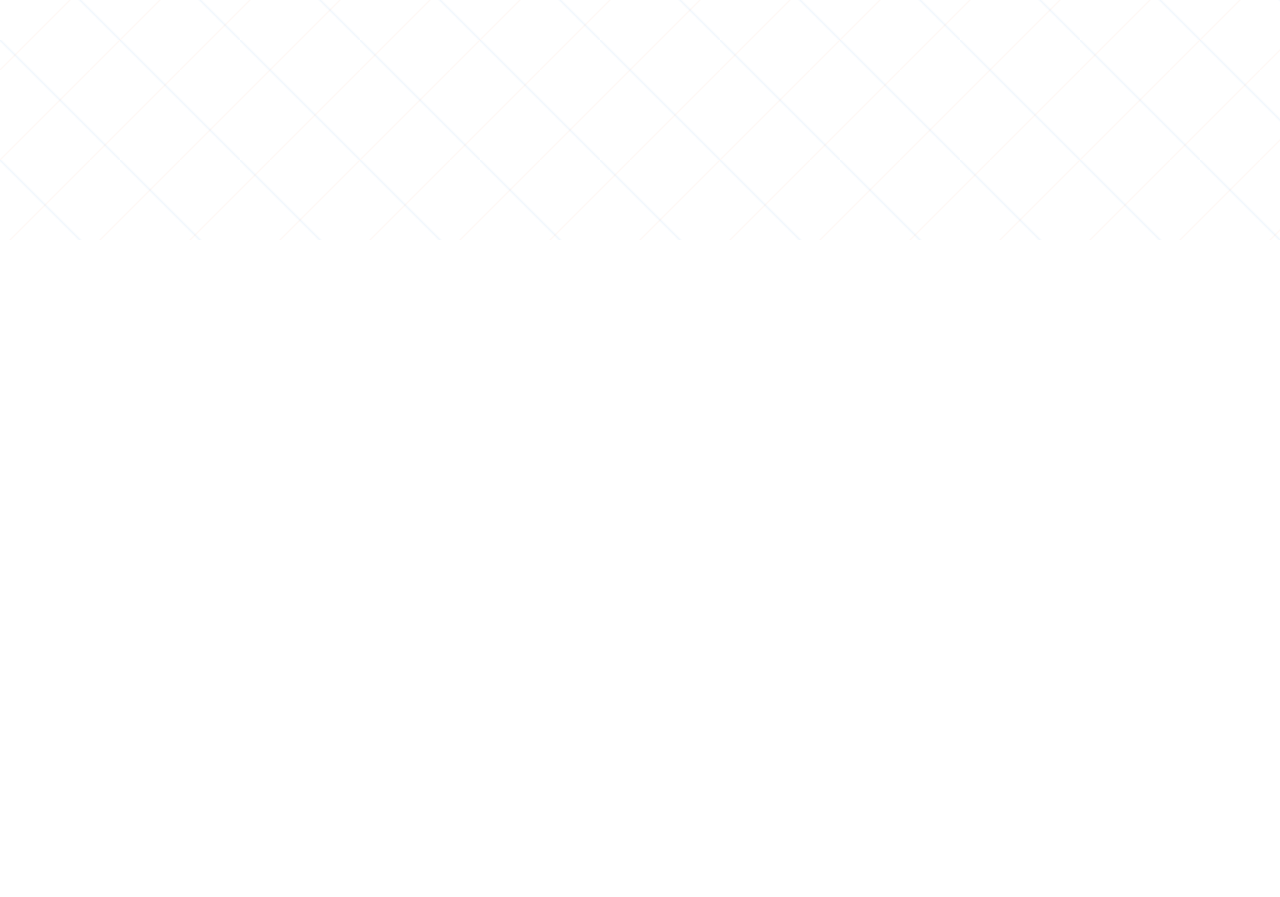
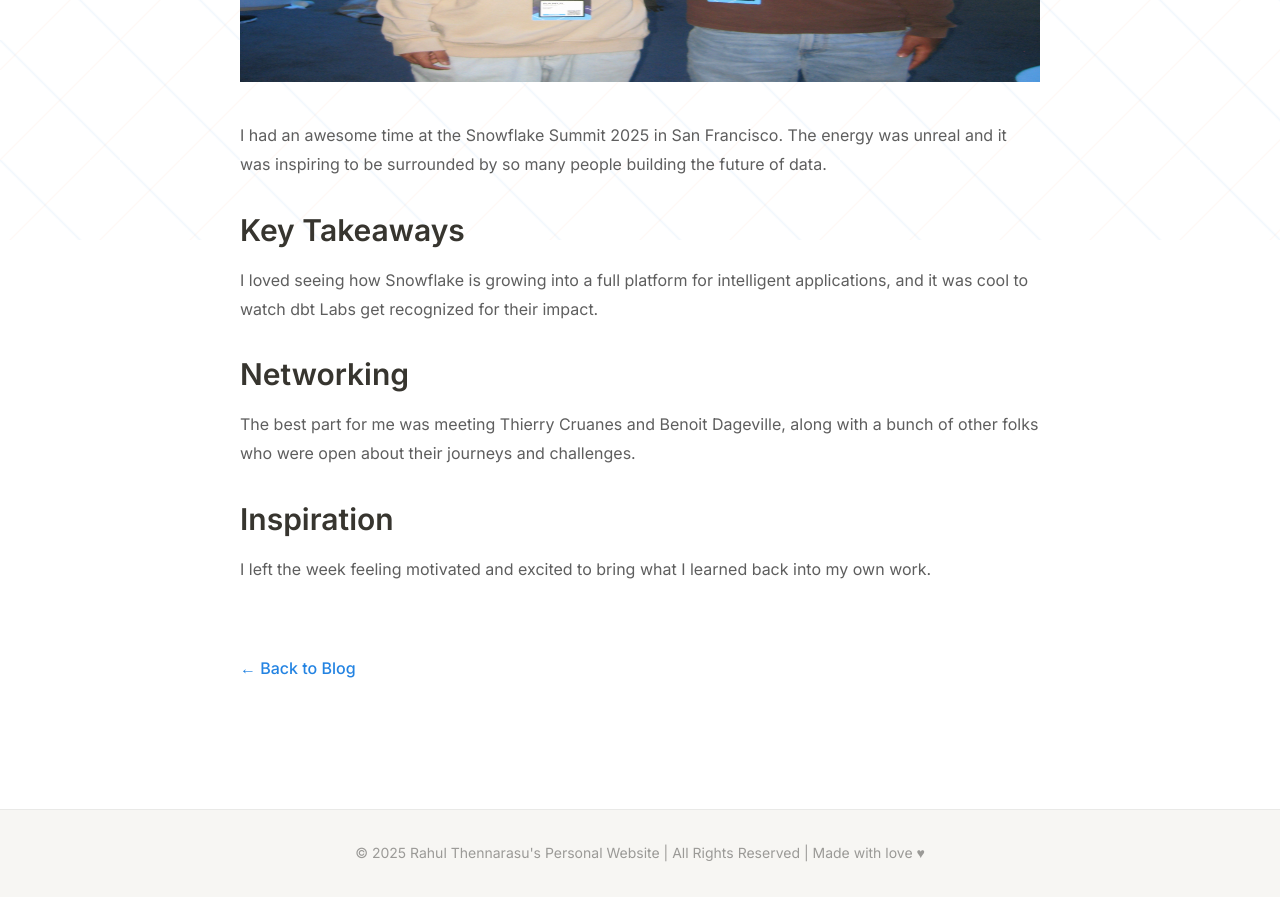
Before and after one commit to RahulThennarasu/bootcamp-project-2025, a Next.js app in the folder bootcamp-milestone-2/: page /blog/snowflake-conference-2025 in a window 1280 px wide. Before the commit this address had no page. Shown: the part 560-1457 px from the top of the page. Before the commit the page ends 800 px from the top, so only its background shows below. Built offline with nearby package versions, Linux system fonts and the light colour scheme.

Commit message:
feat: create individual blog post pages for all three blogs

```diff
--- /dev/null
+++ b/bootcamp-milestone-2/src/app/blog/canon-digital-camera/page.tsx
@@ -0,0 +1,48 @@
+import Image from "next/image";
+import Link from "next/link";
+
+export default function CanonBlog() {
+  return (
+    <div>
+      <main>
+        <article className="blog-article">
+          <h1 className="page-title">Canon PowerShot SD750</h1>
+
+          <p className="post-date">Oct 13, 2025</p>
+
+          <Image
+            src="/images/sd750.JPG"
+            alt="Canon PowerShot SD750"
+            width={600}
+            height={400}
+            className="camera-img"
+          />
+
+          <div className="post-content">
+            <p>
+              Found this camera from some storage room in my house recently. It's from 2007 and honestly, I've been
+              using it more than my phone for taking photos. There's something nice about not having to think
+              too much and its just point and shoot.
+            </p>
+
+            <p>
+              The photos have that early digital look that I love and the pictures come out looking really aesthetic.
+              Been taking it around to capture people, myself, mountains, beaches, the city.
+              It's refreshing to use something simple again.
+            </p>
+          </div>
+
+          <div className="gallery">
+            <Image src="/images/mountain_landscape.JPG" alt="Mountain landscape" width={400} height={300} />
+            <Image src="/images/cabo_arc.JPG" alt="Cabo arch" width={400} height={300} />
+            <Image src="/images/sfbridge.JPG" alt="SF Bridge" width={400} height={300} />
+            <Image src="/images/palm_trees.JPG" alt="Palm trees" width={400} height={300} />
+          </div>
+
+          <Link href="/blog" className="back-link">← Back to Blog</Link>
+        </article>
+      </main>
+      <footer className="footer">© 2025 Rahul Thennarasu's Personal Website | All Rights Reserved | Made with love ♥</footer>
+    </div>
+  );
+}
--- /dev/null
+++ b/bootcamp-milestone-2/src/app/blog/cinder-ml-platform/page.tsx
@@ -0,0 +1,57 @@
+import Image from "next/image";
+import Link from "next/link";
+
+export default function CinderBlog() {
+  return (
+    <div>
+      <main>
+        <article className="blog-article">
+          <h1 className="page-title">Cinder: What I Learned From Creating an Open-Source ML Platform</h1>
+
+          <p className="post-date">Coming Soon</p>
+
+          <Image
+            src="/images/cinder-screenshot.png"
+            alt="Screenshot of Cinder ML Analysis Platform"
+            width={800}
+            height={400}
+            className="post-image"
+          />
+
+          <div className="post-content">
+            <p>
+              Deep dive into the technical challenges and architectural decisions behind building
+              a comprehensive ML analysis platform that supports PyTorch, TensorFlow, and scikit-learn.
+            </p>
+
+            <h2>The Beginning</h2>
+            <p>
+              Creating Cinder was an ambitious project that started from a simple idea: make machine learning
+              model analysis accessible to everyone.
+            </p>
+
+            <h2>Technical Challenges</h2>
+            <p>
+              Building a platform that supports multiple ML frameworks presented unique challenges.
+            </p>
+
+            <h2>Key Features</h2>
+            <ul>
+              <li>SHAP feature importance analysis</li>
+              <li>Cross-validation support</li>
+              <li>Hyperparameter tuning</li>
+              <li>React/Node.js architecture</li>
+            </ul>
+
+            <p>
+              <a href="https://www.cinder.digital/" target="_blank">Visit Cinder Platform →</a>
+            </p>
+          </div>
+
+          <Link href="/blog" className="back-link">← Back to Blog</Link>
+        </article>
+      </main>
+      <footer className="footer">© 2025 Rahul Thennarasu's Personal Website | All Rights Reserved | Made with love ♥</footer>
+    </div>
+  );
+}
--- /dev/null
+++ b/bootcamp-milestone-2/src/app/blog/snowflake-conference-2025/page.tsx
@@ -0,0 +1,51 @@
+import Image from "next/image";
+import Link from "next/link";
+
+export default function SnowflakeBlog() {
+  return (
+    <div>
+      <main>
+        <article className="blog-article">
+          <h1 className="page-title">Snowflake Conference @ San Francisco</h1>
+
+          <p className="post-date">Sept 27, 2025</p>
+
+          <Image
+            src="/images/snowflake-conference.JPG"
+            alt="Snowflake Summit 2025 in San Francisco"
+            width={800}
+            height={400}
+            className="post-image"
+          />
+
+          <div className="post-content">
+            <p>
+              I had an awesome time at the Snowflake Summit 2025 in San Francisco. The energy was unreal
+              and it was inspiring to be surrounded by so many people building the future of data.
+            </p>
+
+            <h2>Key Takeaways</h2>
+            <p>
+              I loved seeing how Snowflake is growing into a full platform for intelligent applications,
+              and it was cool to watch dbt Labs get recognized for their impact.
+            </p>
+
+            <h2>Networking</h2>
+            <p>
+              The best part for me was meeting Thierry Cruanes and Benoit Dageville, along with a bunch
+              of other folks who were open about their journeys and challenges.
+            </p>
+
+            <h2>Inspiration</h2>
+            <p>
+              I left the week feeling motivated and excited to bring what I learned back into my own work.
+            </p>
+          </div>
+
+          <Link href="/blog" className="back-link">← Back to Blog</Link>
+        </article>
+      </main>
+      <footer className="footer">© 2025 Rahul Thennarasu's Personal Website | All Rights Reserved | Made with love ♥</footer>
+    </div>
+  );
+}
--- a/bootcamp-milestone-2/src/app/globals.css
+++ b/bootcamp-milestone-2/src/app/globals.css
@@ -470,3 +470,84 @@
   transform: translateY(-1px);
   box-shadow: 0 4px 12px rgba(35, 131, 226, 0.3);
 }
+
+/* Blog Article Styles */
+.blog-article {
+  max-width: 800px;
+  margin: 0 auto;
+}
+
+.post-content {
+  line-height: 1.8;
+  margin-top: 2rem;
+}
+
+.post-content p {
+  text-align: left;
+  max-width: 100%;
+  margin-bottom: 1.5rem;
+}
+
+.post-content h2 {
+  margin-top: 2rem;
+  margin-bottom: 1rem;
+  color: var(--text-primary);
+}
+
+.post-content ul {
+  margin-left: 2rem;
+  margin-bottom: 1rem;
+}
+
+.post-content li {
+  margin-bottom: 0.5rem;
+  color: var(--text-secondary);
+}
+
+.post-content a {
+  color: var(--accent-blue);
+  text-decoration: none;
+  font-weight: 500;
+}
+
+.post-content a:hover {
+  text-decoration: underline;
+}
+
+.back-link {
+  display: inline-block;
+  margin-top: 3rem;
+  color: var(--accent-blue);
+  text-decoration: none;
+  font-weight: 500;
+}
+
+.back-link:hover {
+  text-decoration: underline;
+}
+
+.camera-img {
+  max-width: 600px;
+  margin: 20px auto;
+  display: block;
+  border-radius: 8px;
+}
+
+.gallery {
+  display: grid;
+  grid-template-columns: repeat(auto-fit, minmax(300px, 1fr));
+  gap: 20px;
+  margin: 30px 0;
+}
+
+.gallery img {
+  width: 100%;
+  height: 300px;
+  object-fit: cover;
+  border-radius: 8px;
+  transition: transform 0.3s ease;
+}
+
+.gallery img:hover {
+  transform: scale(1.02);
+}
```
